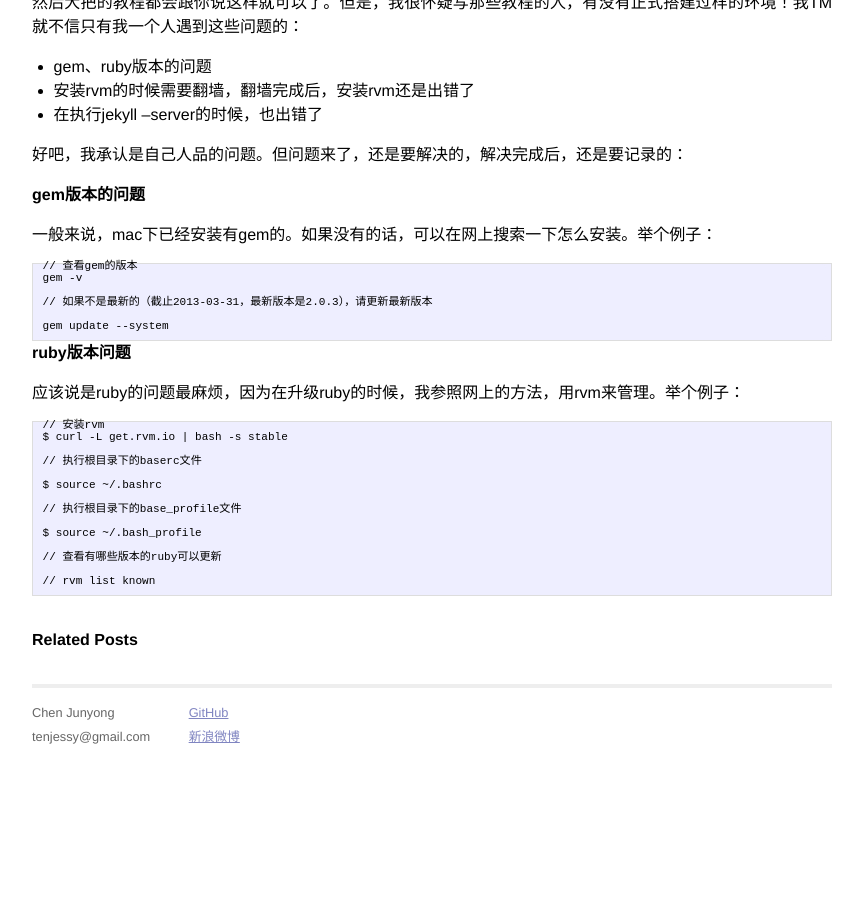
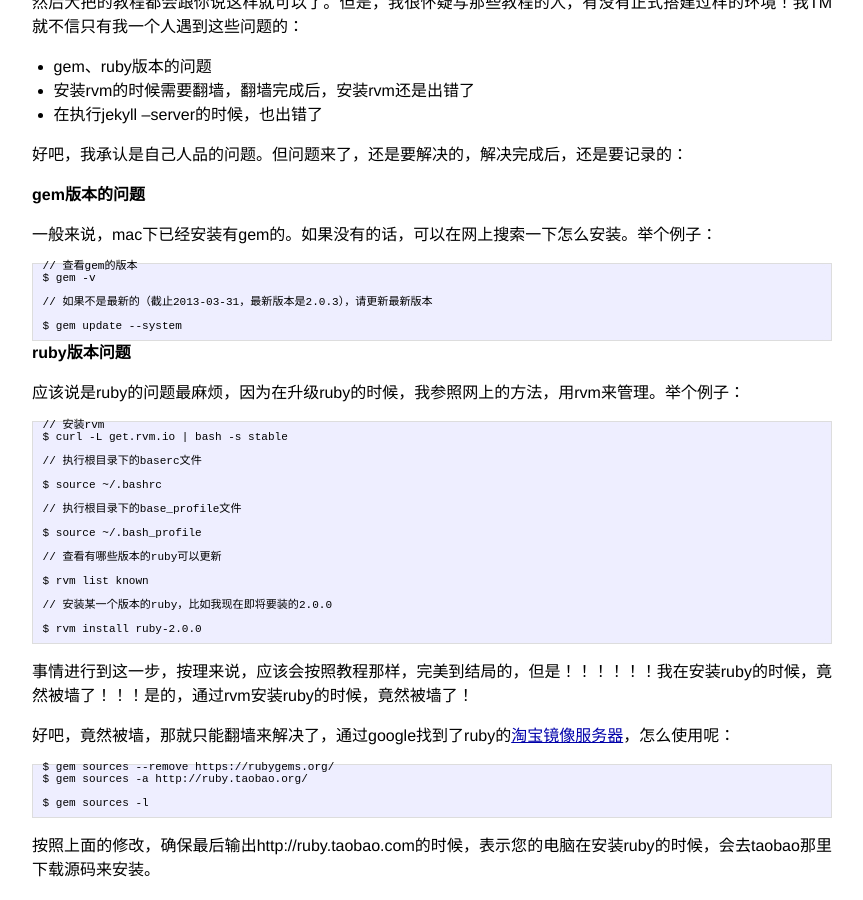
Before and after one commit to tenjessy/blog, a Jekyll site: the page built from _posts/2013-03-30-jekyll-work-in-mac.md, in a window 1280 px wide and 900 px high, scrolled down 513 px. Shown: the whole window, without its empty margins (208-1071 px from the left). Built offline with Jekyll 4.4.1, drawn with Linux system fonts in a browser that asks for light colours; Markdown is read by kramdown in place of the engine named in the settings; before the commit the page ends 1274 px from its top, so only the background shows below that; some of the changed text lies outside the part shown.

Commit message:
first blog

````diff
--- a/_posts/2013-03-30-jekyll-work-in-mac.md
+++ b/_posts/2013-03-30-jekyll-work-in-mac.md
@@ -22,7 +22,7 @@
 在本地搭建jekyll环境的第一步：在终端下输入：
 
 ```
-gem install jekyll
+$ gem install jekyll
 ```
 
 然后大把的教程都会跟你说这样就可以了。但是，我很怀疑写那些教程的人，有没有正式搭建过样的环境！我TM就不信只有我一个人遇到这些问题的：
@@ -38,9 +38,9 @@
 
 ```
 // 查看gem的版本
-gem -v
+$ gem -v
 // 如果不是最新的（截止2013-03-31，最新版本是2.0.3），请更新最新版本
-gem update --system
+$ gem update --system
 ```
 
 #### ruby版本问题
@@ -54,5 +54,81 @@
 // 执行根目录下的base_profile文件
 $ source ~/.bash_profile
 // 查看有哪些版本的ruby可以更新
-// rvm list known
+$ rvm list known
+// 安装某一个版本的ruby，比如我现在即将要装的2.0.0
+$ rvm install ruby-2.0.0
 ```
+
+事情进行到这一步，按理来说，应该会按照教程那样，完美到结局的，但是！！！！！！我在安装ruby的时候，竟然被墙了！！！是的，通过rvm安装ruby的时候，竟然被墙了！
+
+好吧，竟然被墙，那就只能翻墙来解决了，通过google找到了ruby的<a href="http://ruby.taobao.org" target="_blank">淘宝镜像服务器</a>，怎么使用呢：
+
+```
+$ gem sources --remove https://rubygems.org/
+$ gem sources -a http://ruby.taobao.org/
+$ gem sources -l
+```
+
+按照上面的修改，确保最后输出http://ruby.taobao.com的时候，表示您的电脑在安装ruby的时候，会去taobao那里下载源码来安装。
+
+然后，继续执行刚才的ruby安装命令：
+
+```
+$ rvm install ruby-2.0.0
+```
+
+当按敲完上面的命令按回车后，我感觉我的心终于松了一口气。但TM的，就在个时候竟然出错了，大概是这样的提示：
+
+```
+Missing required packages: pkgconfig, libxslt, libksba.
+Cowardly refusing to continue, please read 'rvm autolibs'.
+There were package installation errors, make sure to read the log.
+```
+
+WTF！大家都没有出错，偏偏我在更新的时候出错了，好吧。看了提示，提到了rvm autolibs，那就继续google之，终于在v2ex社区当中找到相应的解决方法：
+
+```
+$ rvm install ruby-2.0.0 --autolibs=enabled
+```
+
+OK，ruby升级成功！接下来，应该就是安装jekyll的时候：
+
+```
+$ sudo gem install jekyll
+```
+
+YES!没有任何错误，顺利安装成功（BTW，在安装jekyll的时候，可能会附带安装一些额外的东西）！那继续跟着网上的教程走下一下：
+
+```
+$ cd github pages的项目路径
+$ jekyll --server
+```
+
+这个时候，一般都不会有出错的，一般来说，都会出现类似这样的成功信息：
+
+```
+Building site: . -> ./_site
+Successfully generated site: . -> ./_site
+```
+
+但，我不得不怀疑我的人品，竟然当我输入jekyll --server的时候，竟然报错：jekyll unknown！！
+
+我在home目录使用jekyll -v的时候却是没有任何问题，使用jekyll --server也是没问题的。
+
+好吧，我大概猜到是因为在github pages项目下，没有相应的命令，说白了，就没有相应的环境变量。没办法，只好在根目录下，执行以下命令：
+
+```
+$ vim .baserc
+//编辑.baserc文件，添加：
+alias jekyll=$HOME/.rvm/gems/ruby-2.0.0-p0/bin/jekyll
+```
+
+保存退出后，再回到github pages项目下，输入jekyll --server，终于提示成功创建_site文件夹了！！
+
+经历了这么曲折，终于在本地创建好jekyll环境了。
+
+但事情没有结束，因为每次在写博客的时候，如果需要预览，都需要停止jekyll，然后再次jekyll --server，这样才能把新修改的东西重新编译到_site这个文件夹里面，这个步骤让我感觉非常恶心。
+
+所以，我现在在想办法，能不能在我每次修改完内容的时候，自动编译呢？
+
+好吧，关于jekyll的东西，先折腾到这里，有时间再去解决那个自动编译的问题！
````
Also changed, not shown: 1 other file.
